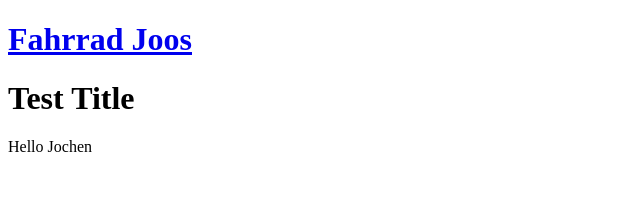
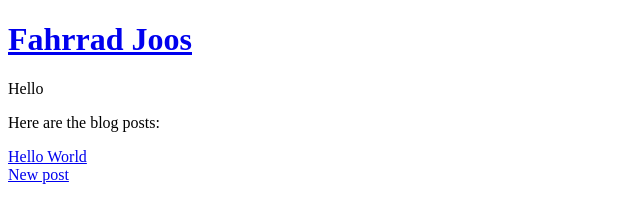
Before and after one commit to jost21-public/joos, an Eleventy site: page site/index.html in a window 1280 px wide. Shown: the whole page, without its empty margins (0-640 px from the left). Built offline with nearby package versions, Linux system fonts and the light colour scheme; Eleventy itself is replaced by a stand-in of ours; files that its build step writes are made by us from their sources.

Commit message:
fixed bug in 11ty config

```diff
--- a/site/index.html
+++ b/site/index.html
@@ -3,15 +3,13 @@
 welcomeMessage: "Hello"
 ---
 
-
-	<h1>Test Title</h1>
-
-	<p>{{welcomeMessage}} Jochen</p>
-
-
+	<p>{{welcomeMessage}}</p>
+	<p>Here are the blog posts:</p>
 
 	{% for post in collections.posts %}
-		<a href="{{ post.url }}">
-			{{ post.data.title }}
-		</a>
+		<div>
+			<a href="{{ post.url }}">
+				{{ post.data.title }}
+			</a>
+		</div>
 	{% endfor %}
```
Also changed, not shown: site/templates/layouts/base.html (+2 -1 lines), .eleventy.js, 1 other file.
